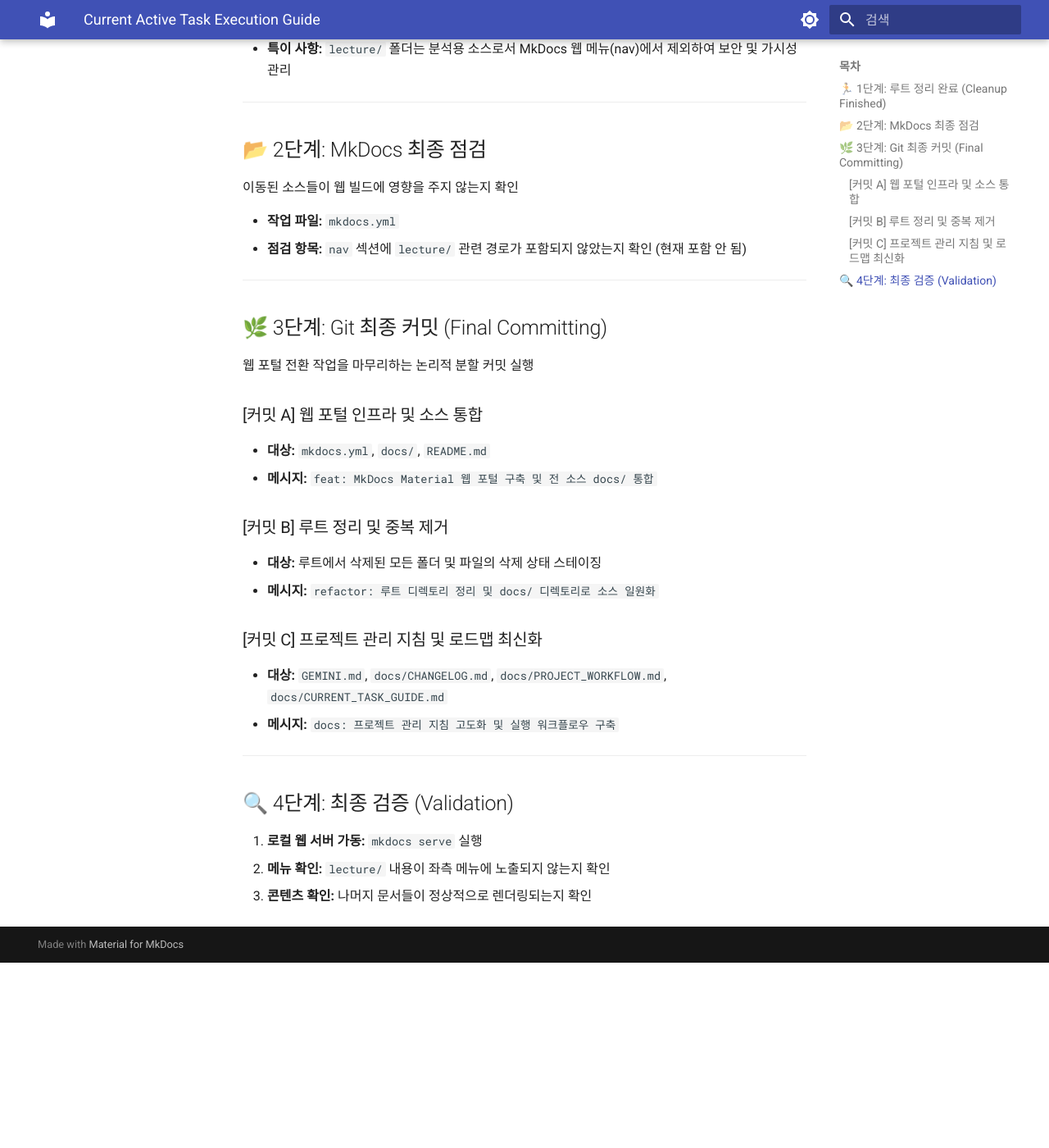
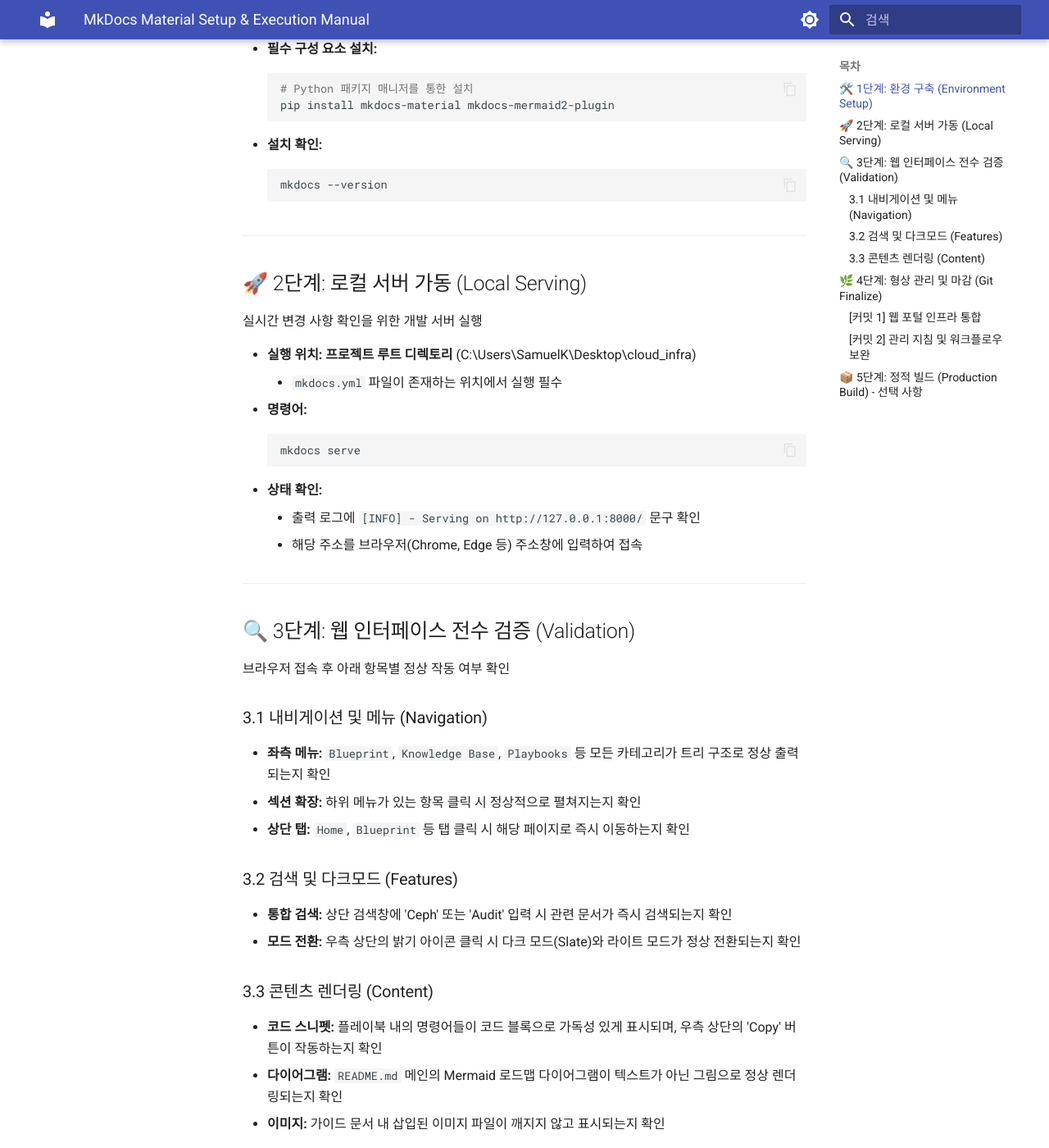
Before and after one commit to ksj686/cloud_infra, an MkDocs documentation site: the page built from docs/CURRENT_TASK_GUIDE.md, in a window 1280 px wide and 1400 px high, scrolled down 398 px. Shown: the whole window at 82% size. Built offline with MkDocs 1.6.1 and Material for MkDocs 9.7.7, drawn with Linux system fonts in a browser that asks for light colours; before the commit the page ends 1572 px from its top, so only the background shows below that; some of the changed text lies outside the part shown.

Commit message:
docs: MkDocs Material 실행 및 검증을 위한 상세 매뉴얼 업데이트  - 환경 설치, 실행 위치, 기능별 검증 체크리스트를 포함한 초정밀 가이드 구축  - 사용자의 실질적인 웹 포털 가동을 돕기 위한 단계별 워크플로우 보완

````diff
--- a/docs/CURRENT_TASK_GUIDE.md
+++ b/docs/CURRENT_TASK_GUIDE.md
@@ -1,43 +1,74 @@
-# Current Active Task Execution Guide
+# MkDocs Material Setup & Execution Manual
 
-본 문서는 현재 진행 중인 '웹 포털 전환 및 루트 정리' 작업의 마무리를 위한 단계별 상세 실행 매뉴얼
+본 문서는 MkDocs Material 웹 포털 환경 구축 및 로컬 가동을 위한 단계별 정밀 실행 가이드
 
 ---
 
-## 🏃 1단계: 루트 정리 완료 (Cleanup Finished)
-모든 콘텐츠 소스의 `docs/` 하위 통합 완료
+## 🛠️ 1단계: 환경 구축 (Environment Setup)
+MkDocs 가동을 위한 필수 라이브러리 및 테마 설치
 
-- **완료 현황:** `lecture/` 이동 완료 (`docs/lecture/`)
-- **특이 사항:** `lecture/` 폴더는 분석용 소스로서 MkDocs 웹 메뉴(nav)에서 제외하여 보안 및 가시성 관리
+- **실행 위치:** 로컬 PC의 터미널 (PowerShell, Bash 등)
+- **필수 구성 요소 설치:**
+    ```bash
+    # Python 패키지 매니저를 통한 설치
+    pip install mkdocs-material mkdocs-mermaid2-plugin
+    ```
+- **설치 확인:**
+    ```bash
+    mkdocs --version
+    ```
 
 ---
 
-## 📂 2단계: MkDocs 최종 점검
-이동된 소스들이 웹 빌드에 영향을 주지 않는지 확인
+## 🚀 2단계: 로컬 서버 가동 (Local Serving)
+실시간 변경 사항 확인을 위한 개발 서버 실행
 
-- **작업 파일:** `mkdocs.yml`
-- **점검 항목:** `nav` 섹션에 `lecture/` 관련 경로가 포함되지 않았는지 확인 (현재 포함 안 됨)
+- **실행 위치:** **프로젝트 루트 디렉토리** (C:\Users\SamuelK\Desktop\cloud_infra\)
+    - `mkdocs.yml` 파일이 존재하는 위치에서 실행 필수
+- **명령어:**
+    ```bash
+    mkdocs serve
+    ```
+- **상태 확인:**
+    - 출력 로그에 `[INFO] - Serving on http://127.0.0.1:8000/` 문구 확인
+    - 해당 주소를 브라우저(Chrome, Edge 등) 주소창에 입력하여 접속
 
 ---
 
-## 🌿 3단계: Git 최종 커밋 (Final Committing)
-웹 포털 전환 작업을 마무리하는 논리적 분할 커밋 실행
+## 🔍 3단계: 웹 인터페이스 전수 검증 (Validation)
+브라우저 접속 후 아래 항목별 정상 작동 여부 확인
 
-### [커밋 A] 웹 포털 인프라 및 소스 통합
+### 3.1 내비게이션 및 메뉴 (Navigation)
+- **좌측 메뉴:** `Blueprint`, `Knowledge Base`, `Playbooks` 등 모든 카테고리가 트리 구조로 정상 출력되는지 확인
+- **섹션 확장:** 하위 메뉴가 있는 항목 클릭 시 정상적으로 펼쳐지는지 확인
+- **상단 탭:** `Home`, `Blueprint` 등 탭 클릭 시 해당 페이지로 즉시 이동하는지 확인
+
+### 3.2 검색 및 다크모드 (Features)
+- **통합 검색:** 상단 검색창에 'Ceph' 또는 'Audit' 입력 시 관련 문서가 즉시 검색되는지 확인
+- **모드 전환:** 우측 상단의 밝기 아이콘 클릭 시 다크 모드(Slate)와 라이트 모드가 정상 전환되는지 확인
+
+### 3.3 콘텐츠 렌더링 (Content)
+- **코드 스니펫:** 플레이북 내의 명령어들이 코드 블록으로 가독성 있게 표시되며, 우측 상단의 'Copy' 버튼이 작동하는지 확인
+- **다이어그램:** `README.md` 메인의 Mermaid 로드맵 다이어그램이 텍스트가 아닌 그림으로 정상 렌더링되는지 확인
+- **이미지:** 가이드 문서 내 삽입된 이미지 파일이 깨지지 않고 표시되는지 확인
+
+---
+
+## 🌿 4단계: 형상 관리 및 마감 (Git Finalize)
+검증 완료 후 최종 변경 사항을 논리적 단위로 나누어 커밋
+
+### [커밋 1] 웹 포털 인프라 통합
 - **대상:** `mkdocs.yml`, `docs/`, `README.md`
 - **메시지:** `feat: MkDocs Material 웹 포털 구축 및 전 소스 docs/ 통합`
 
-### [커밋 B] 루트 정리 및 중복 제거
-- **대상:** 루트에서 삭제된 모든 폴더 및 파일의 삭제 상태 스테이징
-- **메시지:** `refactor: 루트 디렉토리 정리 및 docs/ 디렉토리로 소스 일원화`
-
-### [커밋 C] 프로젝트 관리 지침 및 로드맵 최신화
-- **대상:** `GEMINI.md`, `docs/CHANGELOG.md`, `docs/PROJECT_WORKFLOW.md`, `docs/CURRENT_TASK_GUIDE.md`
-- **메시지:** `docs: 프로젝트 관리 지침 고도화 및 실행 워크플로우 구축`
+### [커밋 2] 관리 지침 및 워크플로우 보완
+- **대상:** `GEMINI.md`, `docs/CHANGELOG.md`, `docs/PROJECT_WORKFLOW.md`, `docs/CURRENT_TASK_GUIDE.md`, `.gitignore`
+- **메시지:** `docs: 프로젝트 관리 지침 고도화 및 실시간 실행 가이드 구축`
 
 ---
 
-## 🔍 4단계: 최종 검증 (Validation)
-1. **로컬 웹 서버 가동:** `mkdocs serve` 실행
-2. **메뉴 확인:** `lecture/` 내용이 좌측 메뉴에 노출되지 않는지 확인
-3. **콘텐츠 확인:** 나머지 문서들이 정상적으로 렌더링되는지 확인
+## 📦 5단계: 정적 빌드 (Production Build) - 선택 사항
+배포용 정적 HTML 파일 생성 필요 시
+
+- **명령어:** `mkdocs build`
+- **결과물:** 루트에 생성된 `site/` 폴더 확인 (실제 웹 서버 배포용 데이터)
````
